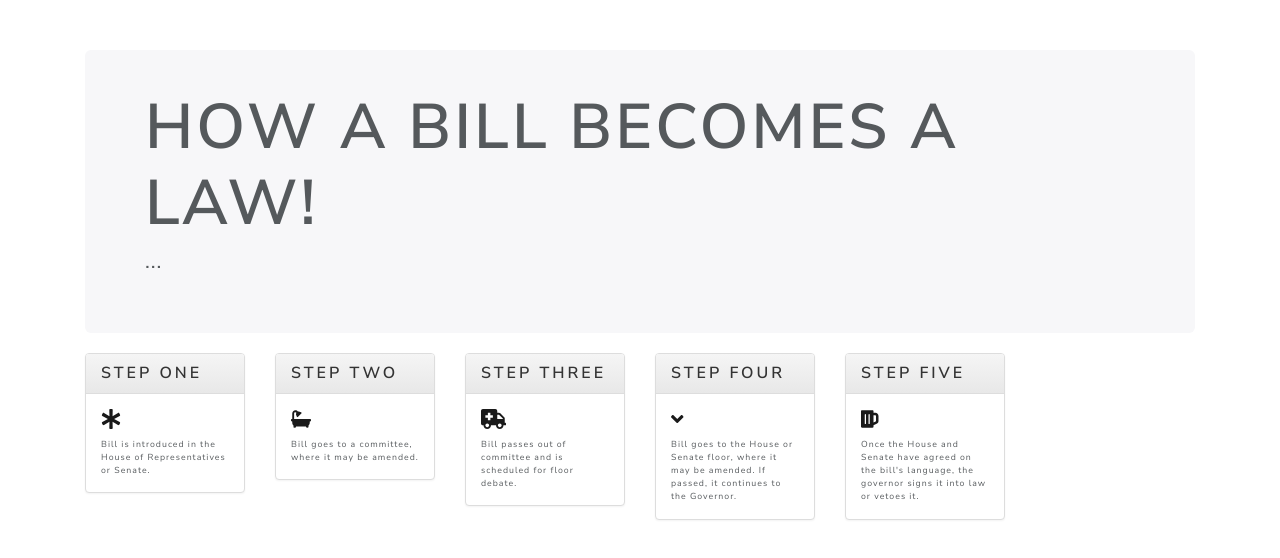
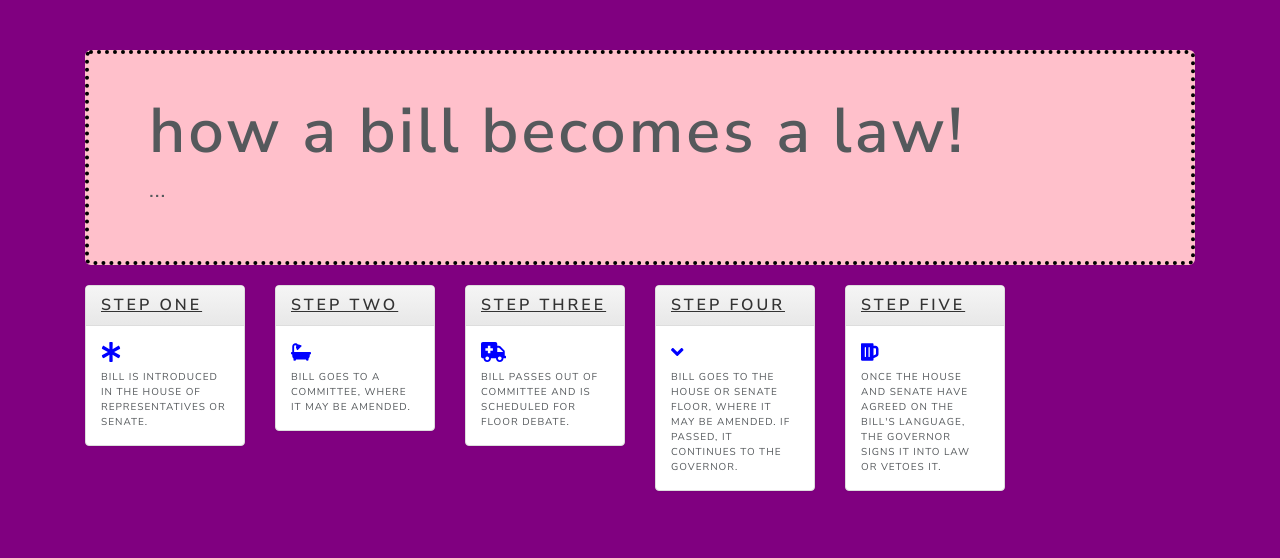
Before and after one commit to SierraJuarez/initializr-bootstrap-homework, a plain HTML site: page index.html in a window 1280 px wide. Drawn offline with nearby package versions, Linux system fonts and the light colour scheme.

Commit message:
made 8 css changes

```diff
--- a/css/main.css
+++ b/css/main.css
@@ -1,3 +1,12 @@
+body {background-color: purple;}
+.panel-title {text-decoration: underline;}
+.jumbotron {background-color: pink;}
+h1 {text-transform: lowercase;}
+.jumbotron {border: 4px dotted black;}
+h1 {color: blue;}
+.panel-body {text-transform: uppercase;
+  font-size: 10px;}
+
 
 
 /* ==========================================================================
```
